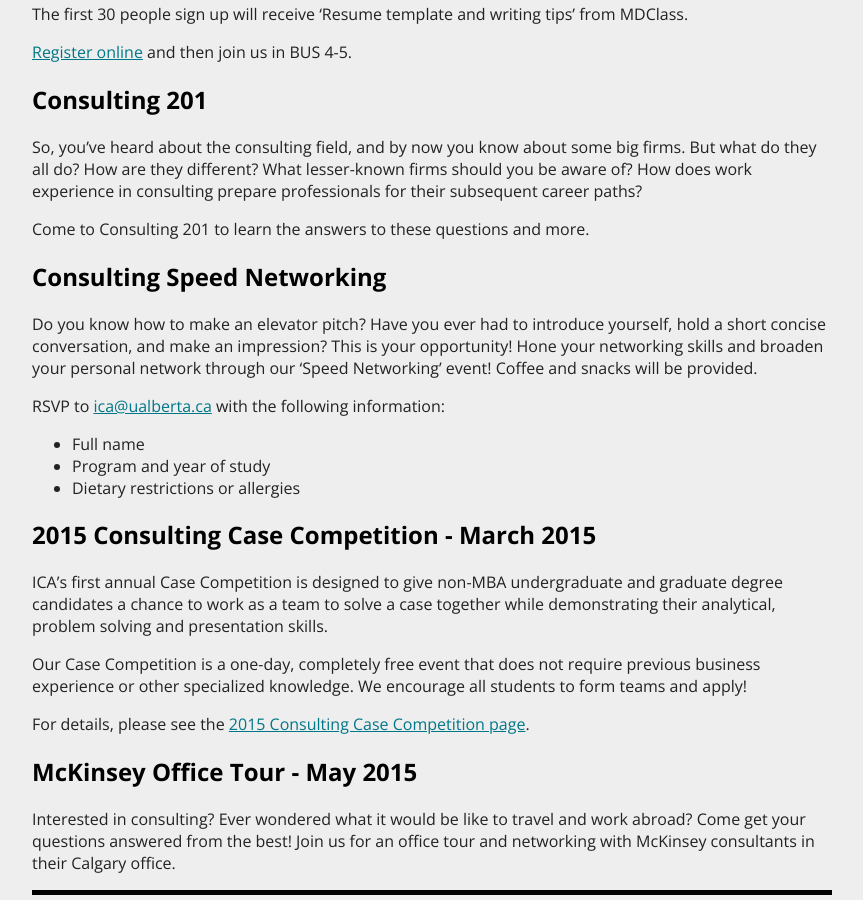
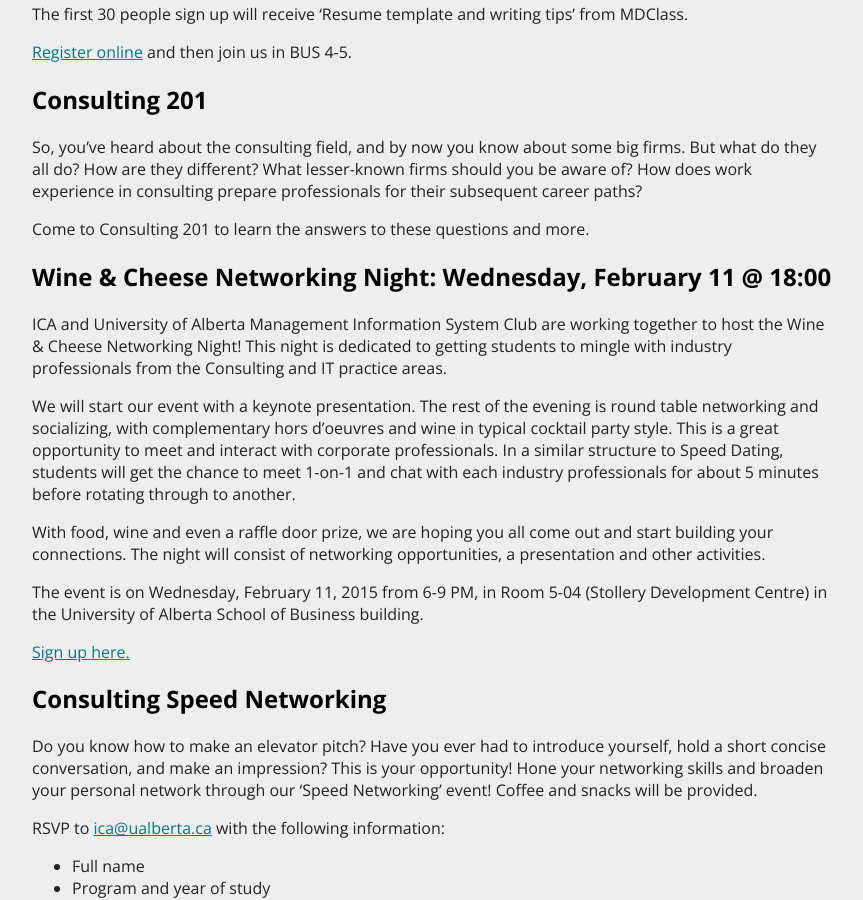
Before and after one commit to UAlbertaConsulting/ica.ualberta.ca, a Jekyll site: the page built from pages/events.md, in a window 1280 px wide and 900 px high, scrolled down 1442 px. Shown: the whole window, without its empty margins (208-1071 px from the left). Built offline with Jekyll 4.4.1, drawn with Linux system fonts in a browser that asks for light colours; comment, search, counter and statistics services are not loaded.

Commit message:
Add MISC Wine & Cheese mixer.

```diff
--- a/pages/events.md
+++ b/pages/events.md
@@ -59,6 +59,18 @@ So, you've heard about the consulting field, and by now you know about some big
 
 Come to Consulting 201 to learn the answers to these questions and more.
 
+## Wine & Cheese Networking Night: Wednesday, February 11 @ 18:00
+
+ICA and University of Alberta Management Information System Club are working together to host the Wine & Cheese Networking Night!  This night is dedicated to getting students to mingle with industry professionals from the Consulting and IT practice areas.
+
+We will start our event with a keynote presentation. The rest of the evening is round table networking and socializing, with complementary hors d'oeuvres and wine in typical cocktail party style. This is a great opportunity to meet and interact with corporate professionals. In a similar structure to Speed Dating, students will get the chance to meet 1-on-1 and chat with each industry professionals for about 5 minutes before rotating through to another.
+
+With food, wine and even a raffle door prize, we are hoping you all come out and start building your connections. The night will consist of networking opportunities, a presentation and other activities.
+
+The event is on Wednesday, February 11, 2015 from 6-9 PM, in Room 5-04 (Stollery Development Centre) in the University of Alberta School of Business building.
+
+[Sign up here.](http://goo.gl/forms/KE2fkLrnvX)
+
 ## Consulting Speed Networking
 
 Do you know how to make an elevator pitch? Have you ever had to introduce yourself, hold a short concise conversation, and make an impression? This is your opportunity! Hone your networking skills and broaden your personal network through our 'Speed Networking' event! Coffee and snacks will be provided.
```
